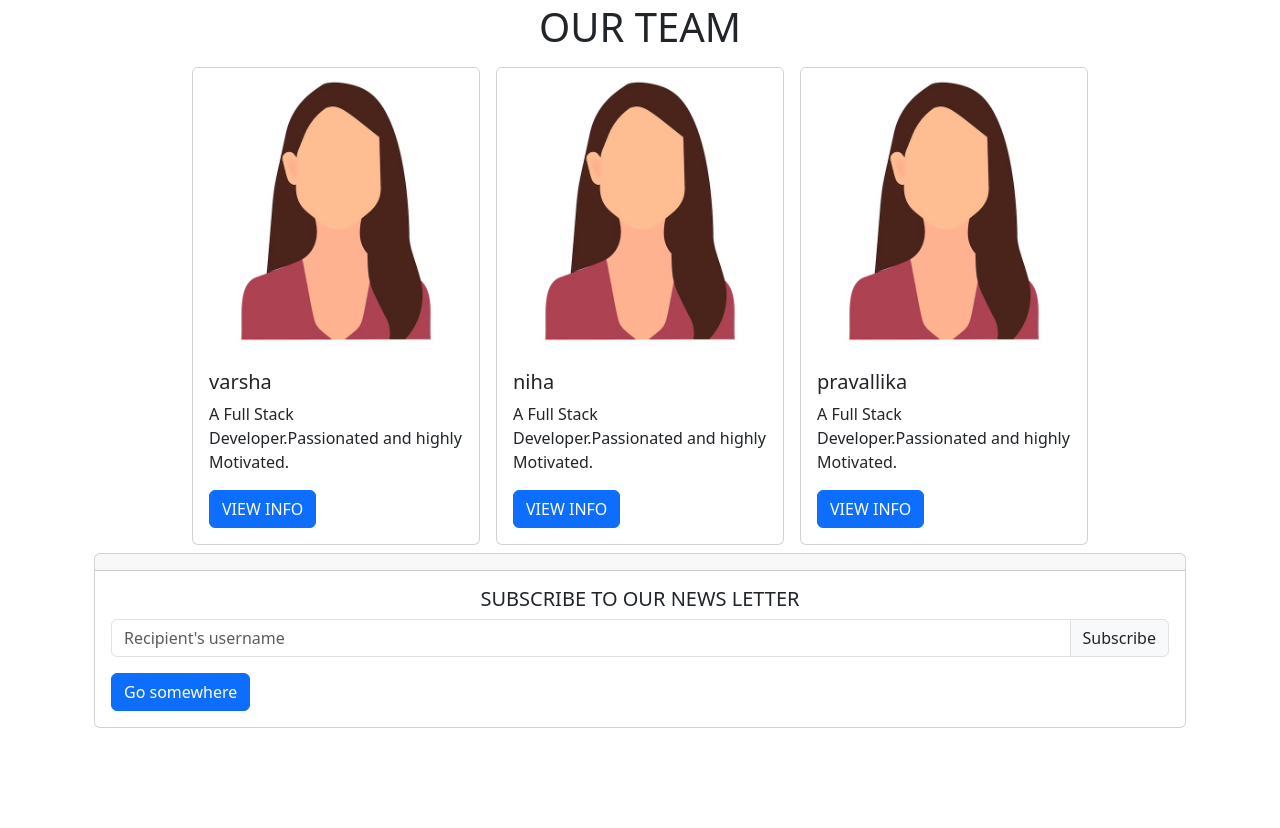
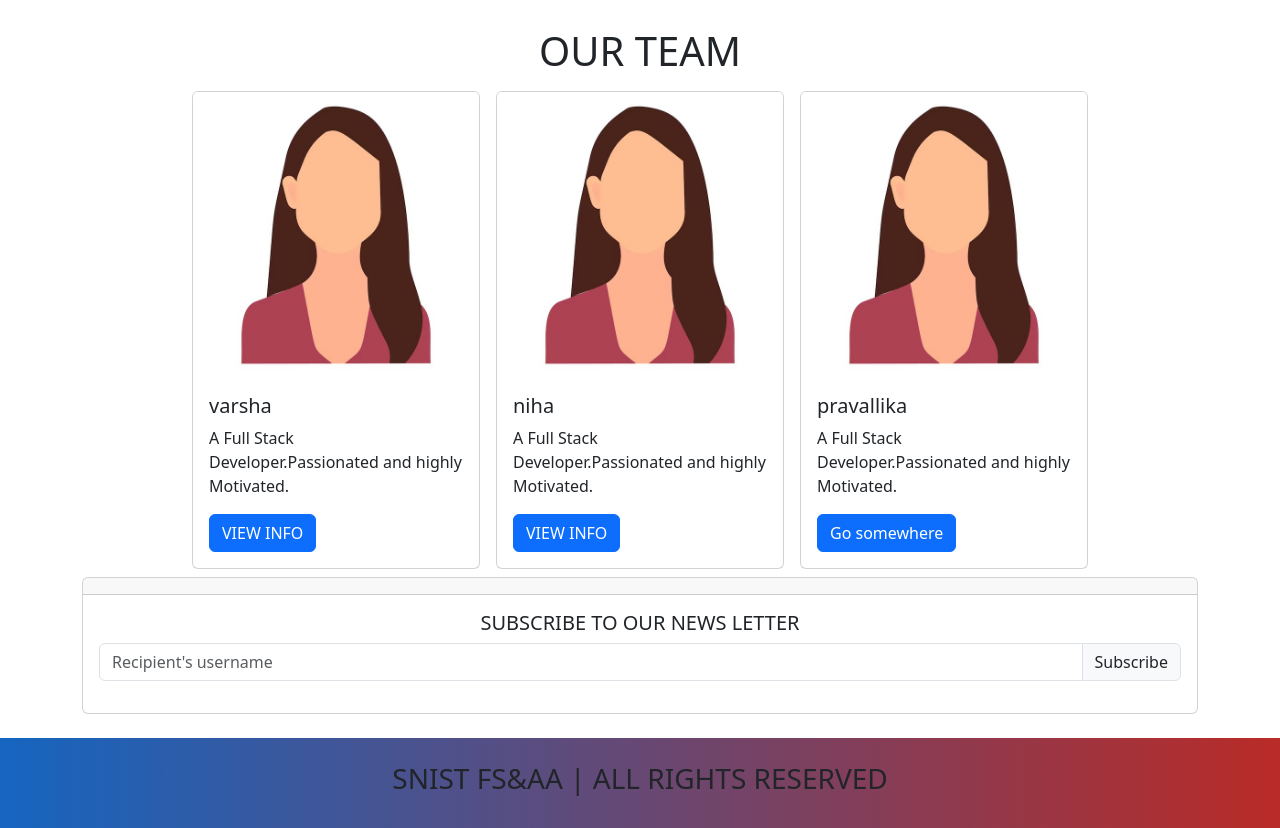
Before and after one commit to podilisneha/shoe-store, a plain HTML site: page index.html in a window 1280 px wide. Shown: the part 1516-2344 px from the top of the page. Before the commit the page ends 2292 px from the top, so only its background shows below. Drawn offline with nearby package versions, Linux system fonts and the light colour scheme.

Commit message:
Update index.html

```diff
--- a/index.html
+++ b/index.html
@@ -12,6 +12,11 @@
 background: -webkit-linear-gradient(to right, #1565C0, #b92b27);  /* Chrome 10-25, Safari 5.1-6 */
 background: linear-gradient(to right, #1565C0, #b92b27); /* W3C, IE 10+/ Edge, Firefox 16+, Chrome 26+, Opera 12+, Safari 7+ */
 
+        }
+        .hh{
+          background: #b92b27;  /* fallback for old browsers */
+background: -webkit-linear-gradient(to right, #1565C0, #b92b27);  /* Chrome 10-25, Safari 5.1-6 */
+background: linear-gradient(to right, #1565C0, #b92b27); /* W3C, IE 10+/ Edge, Firefox 16+, Chrome 26+, Opera 12+, Safari 7+ */
         }
     </style>
 </head>
@@ -97,7 +102,7 @@ background: linear-gradient(to right, #1565C0, #b92b27); /* W3C, IE 10+/ Edge, F
 
       <div class="container py-4">
 
-        </table>
+
         <div class="container py-4">
           <h1 class="text-primary">SHOE SIZE GUIDE</h1>
           <table class="table table-striped table-info">
@@ -132,7 +137,7 @@ background: linear-gradient(to right, #1565C0, #b92b27); /* W3C, IE 10+/ Edge, F
                   <td>34</td>
               </tr>
           </table>
-
+        </div>
           <h1 class="d-flex align-items-center justify-content-center">OUR TEAM</h1>
 
          <div class="d-flex align-items-center justify-content-center">
@@ -163,10 +168,11 @@ background: linear-gradient(to right, #1565C0, #b92b27); /* W3C, IE 10+/ Edge, F
             <div class="card-body">
               <h5 class="card-title">pravallika</h5>
               <p class="card-text">A Full Stack Developer.Passionated and highly Motivated.</p>
-              <a href="/order.html" target="_blank" class="btn btn-primary">VIEW INFO</a>
+              <a href="/order.html" target="_blank" class="btn btn-primary">Go somewhere</a>
             </div>
           </div>
          </div>
+
          <div>
           <div class="card">
             <div class="card-header">
@@ -179,13 +185,18 @@ background: linear-gradient(to right, #1565C0, #b92b27); /* W3C, IE 10+/ Edge, F
                 <input type="text" class="form-control" placeholder="Recipient's username" aria-label="Recipient's username" aria-describedby="basic-addon2">
                 <span class="input-group-text" id="basic-addon2">Subscribe</span>
               </div>
-              <a href="#" class="btn btn-primary">Go somewhere</a>
+
             </div>
           </div>
          </div>
 
       </div>
 
+
+      <div class="hh container-fluid text-center p-4">
+        <h3>SNIST FS&AA | ALL RIGHTS RESERVED</h3>
+      </div>
+
     <script src="https://cdn.jsdelivr.net/npm/bootstrap@5.3.5/dist/js/bootstrap.bundle.min.js" integrity="sha384-k6d4wzSIapyDyv1kpU366/PK5hCdSbCRGRCMv+eplOQJWyd1fbcAu9OCUj5zNLiq" crossorigin="anonymous"></script>
 </body>
 </html>
```
